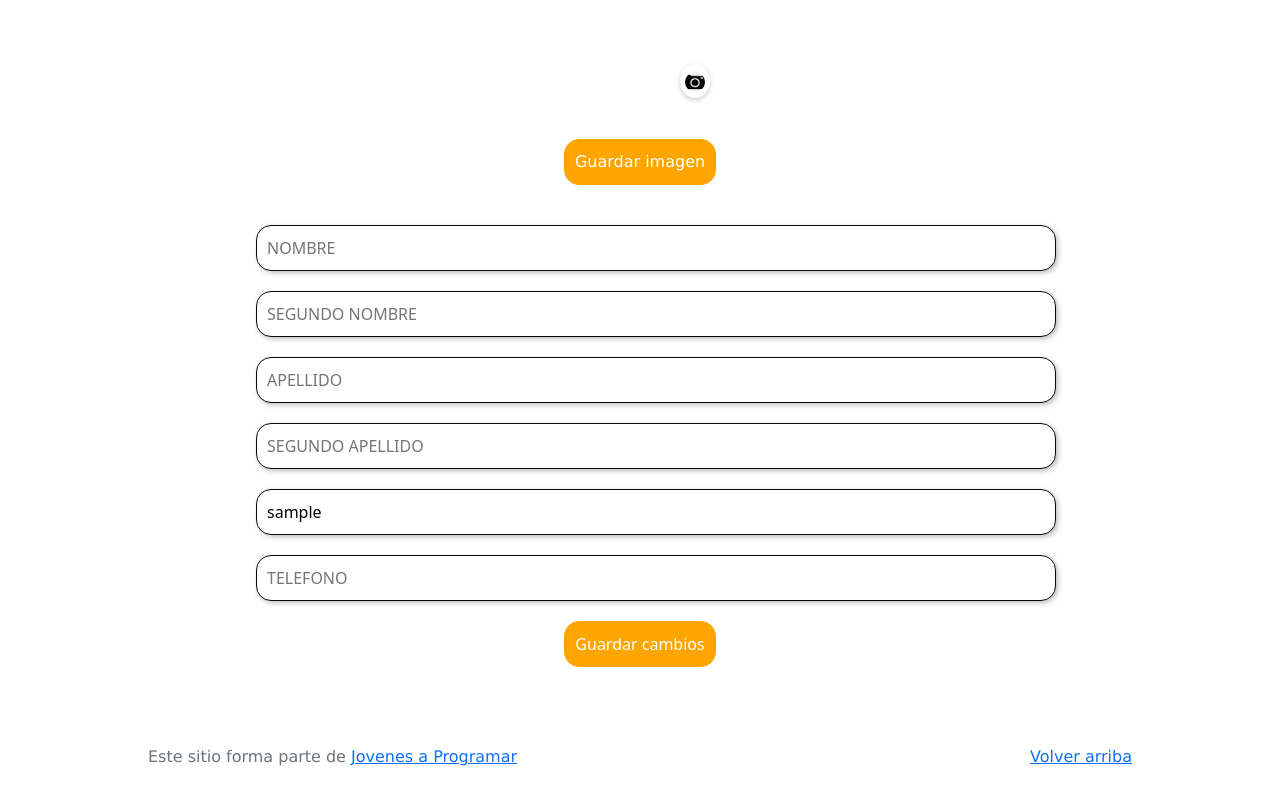
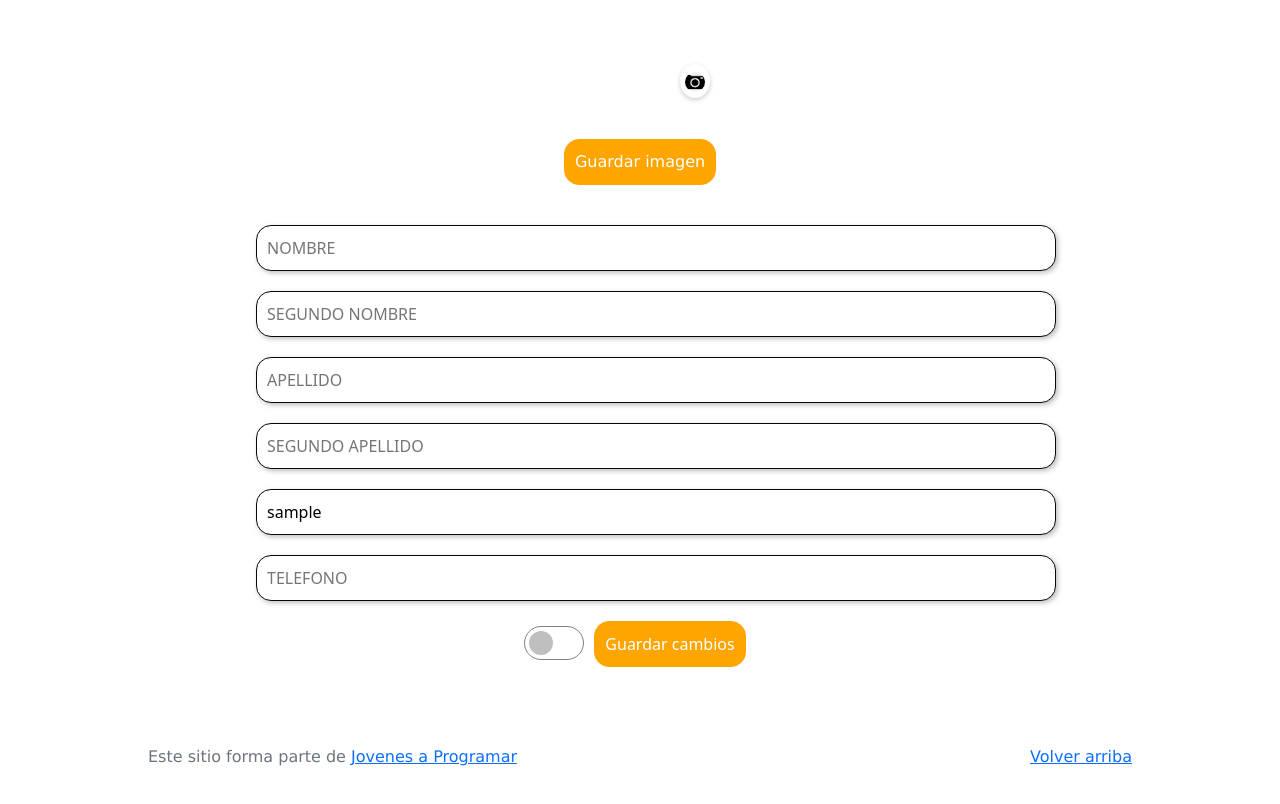
Before and after one commit to laraolivares/workspace-inicial, a plain HTML site: page my-profile.html in a window 1280 px wide. Shown: the part 242-1046 px from the top of the page. Drawn offline with Linux system fonts and the light colour scheme; sample sign-in values are in the browser's storage.

Commit message:
Update my-profile.html

```diff
--- a/my-profile.html
+++ b/my-profile.html
@@ -37,9 +37,31 @@
 .btn-primary{
   background-color: orange;
   border-color: orange;
-  margin: 10px 20%; /* Espaciado vertical */
+  margin: 10px; /* Espaciado vertical */
   border-radius: 15px; /* Bordes redondeados */
   padding: 10px; /* Espaciado interno */
+}
+
+.form-check-input {
+  width: 70px; /* Ancho del switch */
+  height: 34px; /* Alto del switch */
+  margin: 0px;
+}
+
+.form-check-input {
+  width: 60px; /* Ancho del switch */
+  height: 34px; /* Alto del switch */
+  margin: 0;
+}
+
+.form-check-input:checked {
+  background-color: black; /* Color de fondo cuando está chequeado */
+  border-color: black; /* Color del borde cuando está chequeado */
+}
+
+.form-check-input:not(:checked) {
+  background-color: white; /* Color de fondo cuando no está chequeado */
+  border-color: gray; /* Color del borde cuando no está chequeado */
 }
   </style>
 </head>
@@ -104,7 +126,13 @@
       <div class="form-group"><input type="text" id="seg_apellido" class="formInput" placeholder="SEGUNDO APELLIDO"></div>
       <div class="form-group"><input type="email" id="email" class="formInput" placeholder="EMAIL" required></div>
       <div class="form-group"><input type="number" id="tel" class="formInput" placeholder="TELEFONO"></div>
-      <div class="form-group d-flex justify-content-center"><button class="btn btn-primary" id="btnCambios">Guardar cambios</button></div>
+      <div class="form-group d-flex justify-content-center align-items-center">
+        <div class="form-check form-switch me-0">
+          <input class="form-check-input" type="checkbox" role="switch" id="Bdark" style="width: 60px; height: 34px;">
+          <label class="form-check-label" for="flexSwitchCheckDefault"></label>
+        </div>
+        <button class="btn btn-primary" id="btnCambios">Guardar cambios</button>
+      </div>
     </form>
   </main>
 
```
